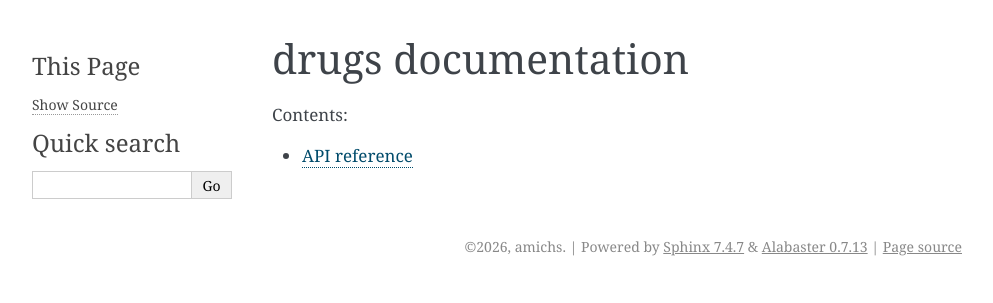
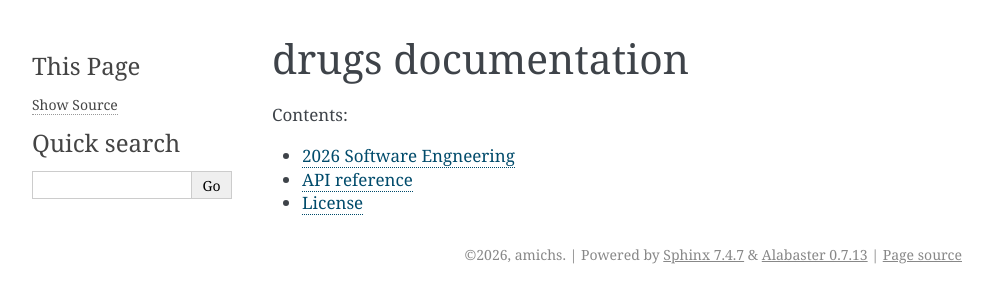
Before and after one commit to Matt00010/PK, a Sphinx documentation site: the page built from docs/index.rst, in a window 1280 px wide. Shown: the top 303 px of the page, without its empty margins (148-1141 px from the left). Built offline with Sphinx 7.4.7, drawn with Linux system fonts in a browser that asks for light colours.

Commit message:
Trying to add license and readme to documentation page.

```diff
--- a/docs/conf.py
+++ b/docs/conf.py
@@ -13,7 +13,7 @@ author = 'amichs'
 # -- General configuration ---------------------------------------------------
 # https://www.sphinx-doc.org/en/master/usage/configuration.html#general-configuration
 
-extensions = ["sphinx.ext.autodoc", "sphinx.ext.napoleon"]
+extensions = ["sphinx.ext.autodoc", "sphinx.ext.napoleon", "myst_parser"]
 
 templates_path = ['_templates']
 exclude_patterns = ['_build', 'Thumbs.db', '.DS_Store']
--- a/docs/index.rst
+++ b/docs/index.rst
@@ -15,4 +15,6 @@ drugs documentation
    :maxdepth: 2
    :caption: Contents:
 
+   readme
    reference
+   license
--- /dev/null
+++ b/docs/license.rst
@@ -0,0 +1,5 @@
+License
+=======
+
+.. literalinclude:: ../LICENSE
+   :language: text
```
Also changed, not shown: docs/readme.md (added, +2 -0 lines).
